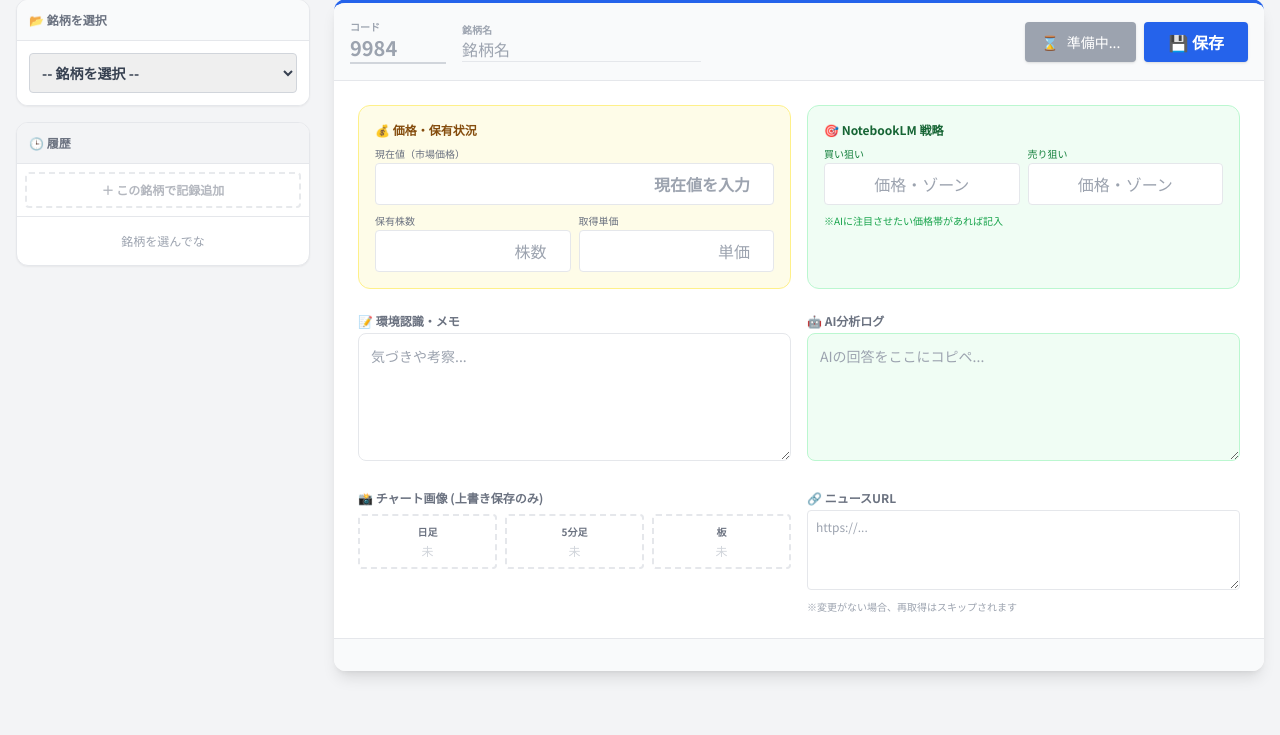
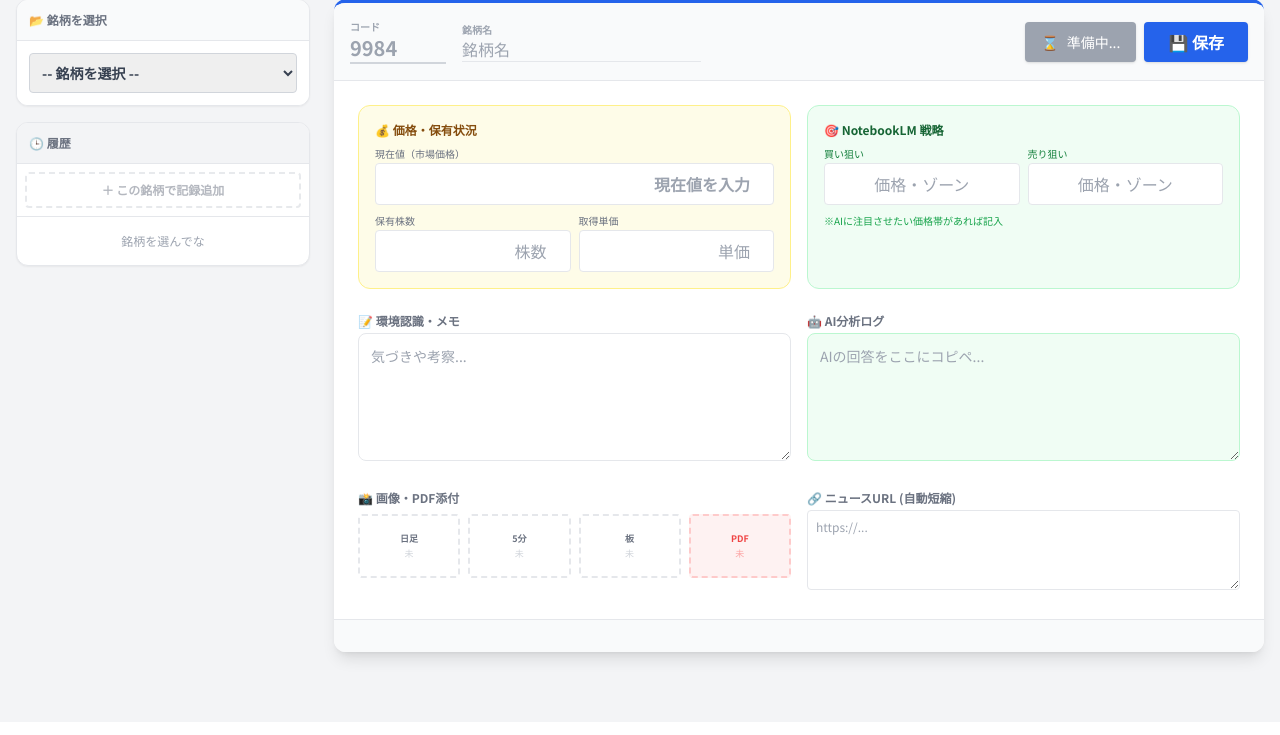
Before and after one commit to kurakirin-cyber/trade-app, a Flask app: page / in a window 1280 px wide. Shown: the part 78-813 px from the top of the page. After the commit the page ends 750 px from the top, so only its background shows below. Run offline with Flask 3, Linux system fonts and the light colour scheme; data that the repository does not hold is empty; some libraries are stand-ins or nearby versions.

Commit message:
Update index.html

```diff
--- a/trade-app/templates/index.html
+++ b/trade-app/templates/index.html
@@ -20,7 +20,7 @@
 
     <div id="loading_overlay" class="fixed inset-0 bg-gray-900 bg-opacity-50 z-50 justify-center items-center flex-col">
         <div class="animate-spin rounded-full h-12 w-12 border-4 border-white border-t-transparent mb-4"></div>
-        <p class="text-white font-bold">保存中...（ニュース取得に少し時間かかるで）</p>
+        <p class="text-white font-bold text-center">保存中...<br><span class="text-sm font-normal">(URL短縮とニュース取得してます)</span></p>
     </div>
 
     {% with messages = get_flashed_messages(with_categories=true) %}
@@ -162,38 +162,45 @@
 
                         <div class="grid md:grid-cols-2 gap-4">
                             <div class="space-y-2">
-                                <label class="block text-xs font-bold text-gray-500">📸 チャート画像 (上書き保存のみ)</label>
-                                <div class="grid grid-cols-3 gap-2">
-                                    <div class="flex flex-col gap-1">
-                                        <label class="border-2 border-dashed rounded p-2 text-center cursor-pointer hover:bg-gray-50 h-full flex flex-col justify-center items-center">
-                                            <span class="text-[10px] block font-bold text-gray-500">日足</span>
+                                <label class="block text-xs font-bold text-gray-500">📸 画像・PDF添付</label>
+                                <div class="grid grid-cols-4 gap-2">
+                                    <div class="flex flex-col gap-1 items-center">
+                                        <label class="w-full border-2 border-dashed rounded p-1 text-center cursor-pointer hover:bg-gray-50 h-16 flex flex-col justify-center items-center overflow-hidden">
+                                            <span class="text-[9px] font-bold text-gray-500">日足</span>
                                             <input type="file" name="img_daily" class="hidden" onchange="preview(this, 's_daily')">
-                                            <div id="s_daily" class="text-gray-300 text-xs mt-1">未</div>
+                                            <div id="s_daily" class="text-gray-300 text-[9px] mt-0.5">未</div>
                                         </label>
-                                        <a id="btn_view_daily" href="#" target="_blank" class="hidden text-center text-[10px] bg-blue-100 text-blue-700 py-1 rounded hover:bg-blue-200">👁️ 見る</a>
+                                        <a id="btn_view_daily" href="#" target="_blank" class="hidden text-[8px] bg-blue-100 text-blue-700 px-2 py-0.5 rounded hover:bg-blue-200 whitespace-nowrap">👁️</a>
                                     </div>
-                                    <div class="flex flex-col gap-1">
-                                        <label class="border-2 border-dashed rounded p-2 text-center cursor-pointer hover:bg-gray-50 h-full flex flex-col justify-center items-center">
-                                            <span class="text-[10px] block font-bold text-gray-500">5分足</span>
+                                    <div class="flex flex-col gap-1 items-center">
+                                        <label class="w-full border-2 border-dashed rounded p-1 text-center cursor-pointer hover:bg-gray-50 h-16 flex flex-col justify-center items-center overflow-hidden">
+                                            <span class="text-[9px] font-bold text-gray-500">5分</span>
                                             <input type="file" name="img_5min" class="hidden" onchange="preview(this, 's_5min')">
-                                            <div id="s_5min" class="text-gray-300 text-xs mt-1">未</div>
+                                            <div id="s_5min" class="text-gray-300 text-[9px] mt-0.5">未</div>
                                         </label>
-                                        <a id="btn_view_5min" href="#" target="_blank" class="hidden text-center text-[10px] bg-blue-100 text-blue-700 py-1 rounded hover:bg-blue-200">👁️ 見る</a>
+                                        <a id="btn_view_5min" href="#" target="_blank" class="hidden text-[8px] bg-blue-100 text-blue-700 px-2 py-0.5 rounded hover:bg-blue-200 whitespace-nowrap">👁️</a>
                                     </div>
-                                    <div class="flex flex-col gap-1">
-                                        <label class="border-2 border-dashed rounded p-2 text-center cursor-pointer hover:bg-gray-50 h-full flex flex-col justify-center items-center">
-                                            <span class="text-[10px] block font-bold text-gray-500">板</span>
+                                    <div class="flex flex-col gap-1 items-center">
+                                        <label class="w-full border-2 border-dashed rounded p-1 text-center cursor-pointer hover:bg-gray-50 h-16 flex flex-col justify-center items-center overflow-hidden">
+                                            <span class="text-[9px] font-bold text-gray-500">板</span>
                                             <input type="file" name="img_board" class="hidden" onchange="preview(this, 's_board')">
-                                            <div id="s_board" class="text-gray-300 text-xs mt-1">未</div>
+                                            <div id="s_board" class="text-gray-300 text-[9px] mt-0.5">未</div>
                                         </label>
-                                        <a id="btn_view_board" href="#" target="_blank" class="hidden text-center text-[10px] bg-blue-100 text-blue-700 py-1 rounded hover:bg-blue-200">👁️ 見る</a>
+                                        <a id="btn_view_board" href="#" target="_blank" class="hidden text-[8px] bg-blue-100 text-blue-700 px-2 py-0.5 rounded hover:bg-blue-200 whitespace-nowrap">👁️</a>
+                                    </div>
+                                    <div class="flex flex-col gap-1 items-center">
+                                        <label class="w-full border-2 border-dashed border-red-200 bg-red-50 rounded p-1 text-center cursor-pointer hover:bg-red-100 h-16 flex flex-col justify-center items-center overflow-hidden">
+                                            <span class="text-[9px] font-bold text-red-500">PDF</span>
+                                            <input type="file" name="pdf_file" accept=".pdf" class="hidden" onchange="preview(this, 's_pdf')">
+                                            <div id="s_pdf" class="text-red-300 text-[9px] mt-0.5">未</div>
+                                        </label>
+                                        <a id="btn_view_pdf" href="#" target="_blank" class="hidden text-[8px] bg-red-600 text-white px-2 py-0.5 rounded hover:bg-red-700 whitespace-nowrap">📄DL</a>
                                     </div>
                                 </div>
                             </div>
                             <div>
-                                <label class="block text-xs font-bold text-gray-500 mb-1">🔗 ニュースURL</label>
+                                <label class="block text-xs font-bold text-gray-500 mb-1">🔗 ニュースURL (自動短縮)</label>
                                 <textarea name="urls" id="urls" class="w-full border p-2 rounded text-xs h-20 outline-none focus:border-blue-400" placeholder="https://..."></textarea>
-                                <p class="text-[10px] text-gray-400 mt-1">※変更がない場合、再取得はスキップされます</p>
                             </div>
                         </div>
                     </div>
@@ -215,6 +222,15 @@
     <script>
         let currentCode = "";
         let currentCopyText = "";
+
+        // ページ読み込み時にサーバーから渡された「直前に編集していたコード」があれば自動選択
+        document.addEventListener('DOMContentLoaded', () => {
+            const activeCode = "{{ active_code }}";
+            if (activeCode) {
+                // 少し待ってから実行（描画安定のため）
+                setTimeout(() => selectStock(activeCode), 100);
+            }
+        });
 
         function showLoading() {
             document.getElementById('loading_overlay').classList.add('active');
@@ -281,7 +297,7 @@
                 document.getElementById('code').value = data.code;
                 document.getElementById('name').value = data.name || "";
 
-                // --- 新しく追加した項目 ---
+                // 現在値の復元
                 document.getElementById('current_price').value = data.current_price || "";
 
                 document.getElementById('holding_qty').value = data.holding_qty || "";
@@ -292,22 +308,31 @@
                 document.getElementById('analysis_memo').value = data.analysis_memo || "";
                 document.getElementById('urls').value = data.urls || "";
 
-                const setupImg = (type, has) => {
-                    const statusEl = document.getElementById('s_' + type.split('_')[1]);
-                    const btnEl = document.getElementById('btn_view_' + type.split('_')[1]);
-                    statusEl.innerText = has ? "✅ 保存済" : "未";
-                    statusEl.className = has ? "text-green-600 font-bold text-xs mt-1" : "text-gray-300 text-xs mt-1";
+                // ファイル状態表示
+                const setupFile = (type, has, isPdf=false) => {
+                    // ID生成ロジック: img_daily -> s_daily / pdf_file -> s_pdf
+                    const suffix = isPdf ? 'pdf' : type.split('_')[1];
+                    const statusEl = document.getElementById('s_' + suffix);
+                    const btnEl = document.getElementById('btn_view_' + suffix);
+
+                    statusEl.innerText = has ? "✅ 済" : "未";
+                    // 色分け
+                    const activeColor = isPdf ? "text-red-600" : "text-green-600";
+                    statusEl.className = has ? `${activeColor} font-bold text-[9px] mt-0.5` : (isPdf ? "text-red-300" : "text-gray-300") + " text-[9px] mt-0.5";
+
                     if (has) {
-                        btnEl.href = `/image/${data.id}/${type}`;
+                        btnEl.href = `/file/${data.id}/${type}`;
                         btnEl.classList.remove('hidden');
                     } else {
                         btnEl.classList.add('hidden');
                         btnEl.href = "#";
                     }
                 };
-                setupImg('img_daily', data.has_daily);
-                setupImg('img_5min', data.has_5min);
-                setupImg('img_board', data.has_board);
+
+                setupFile('img_daily', data.has_daily);
+                setupFile('img_5min', data.has_5min);
+                setupFile('img_board', data.has_board);
+                setupFile('pdf_file', data.has_pdf, true); // PDF用
 
                 document.getElementById('delete_btn').classList.remove('hidden');
 
@@ -348,11 +373,16 @@
             document.getElementById('memo').value = "";
             ['current_price', 'holding_qty','avg_cost','target_buy','target_sell','urls','analysis_memo'].forEach(id => document.getElementById(id).value="");
 
+            // 画像・PDFリセット
             ['daily', '5min', 'board'].forEach(type => {
                 document.getElementById('s_' + type).innerText = "未";
-                document.getElementById('s_' + type).className = "text-gray-300 text-xs mt-1";
+                document.getElementById('s_' + type).className = "text-gray-300 text-[9px] mt-0.5";
                 document.getElementById('btn_view_' + type).classList.add('hidden');
             });
+            // PDF個別
+            document.getElementById('s_pdf').innerText = "未";
+            document.getElementById('s_pdf').className = "text-red-300 text-[9px] mt-0.5";
+            document.getElementById('btn_view_pdf').classList.add('hidden');
 
             const copyBtn = document.getElementById('copy_btn');
             copyBtn.disabled = true;
@@ -381,6 +411,7 @@
                 await navigator.clipboard.writeText(currentCopyText);
                 alert("✅ コピーしたで！\nNotebookLMに貼り付けてな。");
             } catch(e) {
+                // フォールバック
                 try {
                     const textarea = document.createElement("textarea");
                     textarea.value = currentCopyText;
@@ -401,8 +432,9 @@
         function preview(input, id) {
             if(input.files[0]) {
                 const el = document.getElementById(id);
-                el.innerText = "✅ 選択中";
-                el.className = "text-blue-600 font-bold text-xs mt-1";
+                el.innerText = "✅ 選択";
+                el.className = "text-blue-600 font-bold text-[9px] mt-0.5";
+                if(id === 's_pdf') el.className = "text-red-600 font-bold text-[9px] mt-0.5";
             }
         }
     </script>
```
